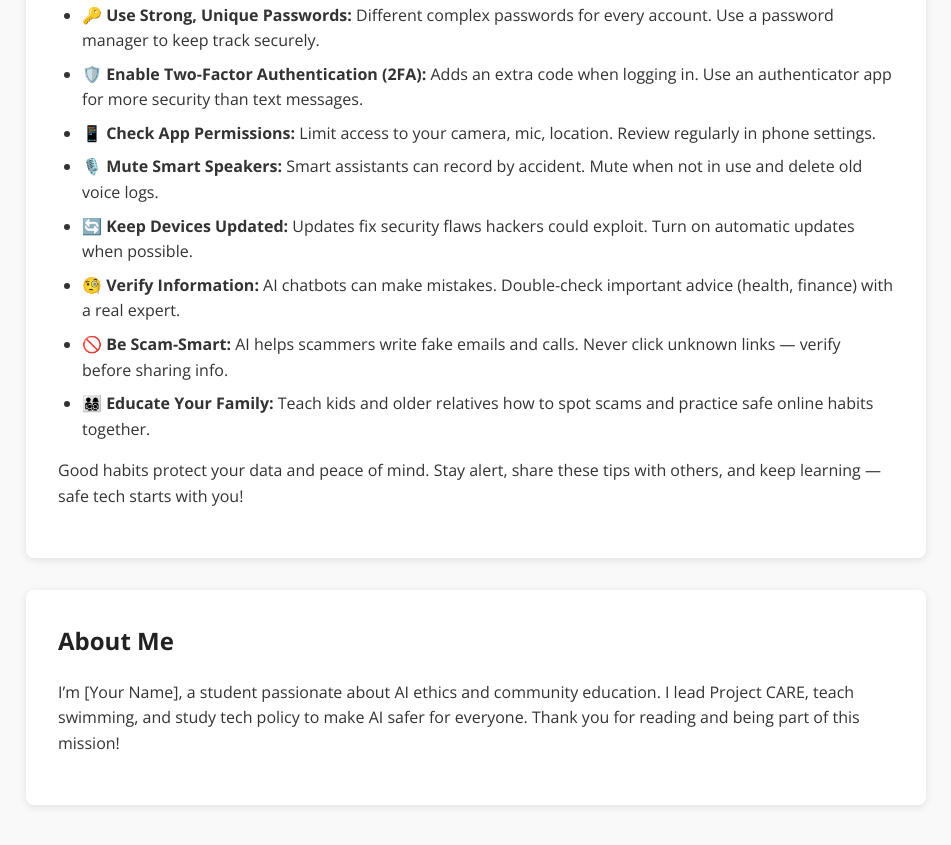
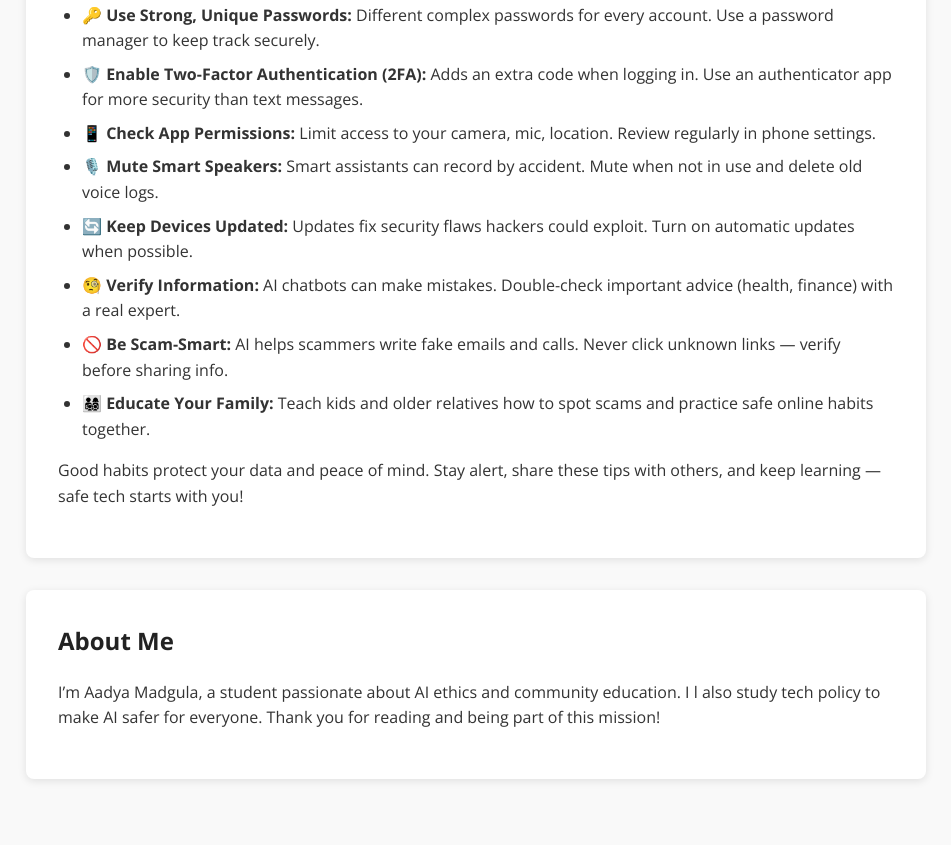
Before and after one commit to aadya1245/AI-in-my-city, a plain HTML site: page index.html in a window 1280 px wide. Shown: the part 2163-3008 px from the top of the page, without its empty margins (164-1115 px from the left). Drawn offline with nearby package versions, Linux system fonts and the light colour scheme.

Commit message:
Add files via upload

```diff
--- a/index.html
+++ b/index.html
@@ -93,7 +93,7 @@
 
     <section id="about">
       <h2>About Me</h2>
-      <p>I’m [Your Name], a student passionate about AI ethics and community education. I lead Project CARE, teach swimming, and study tech policy to make AI safer for everyone. Thank you for reading and being part of this mission!</p>
+      <p>I’m Aadya Madgula, a student passionate about AI ethics and community education. I l also study tech policy to make AI safer for everyone. Thank you for reading and being part of this mission!</p>
     </section>
 
   </main>
```
